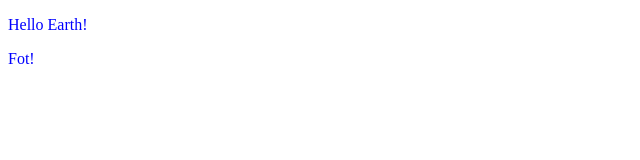
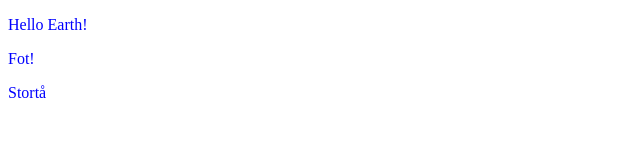
Before and after one commit to Memai2023/testgruppen, a plain HTML site: page src/index.html in a window 1280 px wide. Shown: the full height of the page, 0-640 px from the left. Drawn offline with Linux system fonts and the light colour scheme.

Commit message:
add nonsense

```diff
--- a/src/index.html
+++ b/src/index.html
@@ -16,6 +16,7 @@
 
   <footer>
     <p>Fot!</p>
+    <p>Stortå</p>
   </footer>
 </body>
 
```
